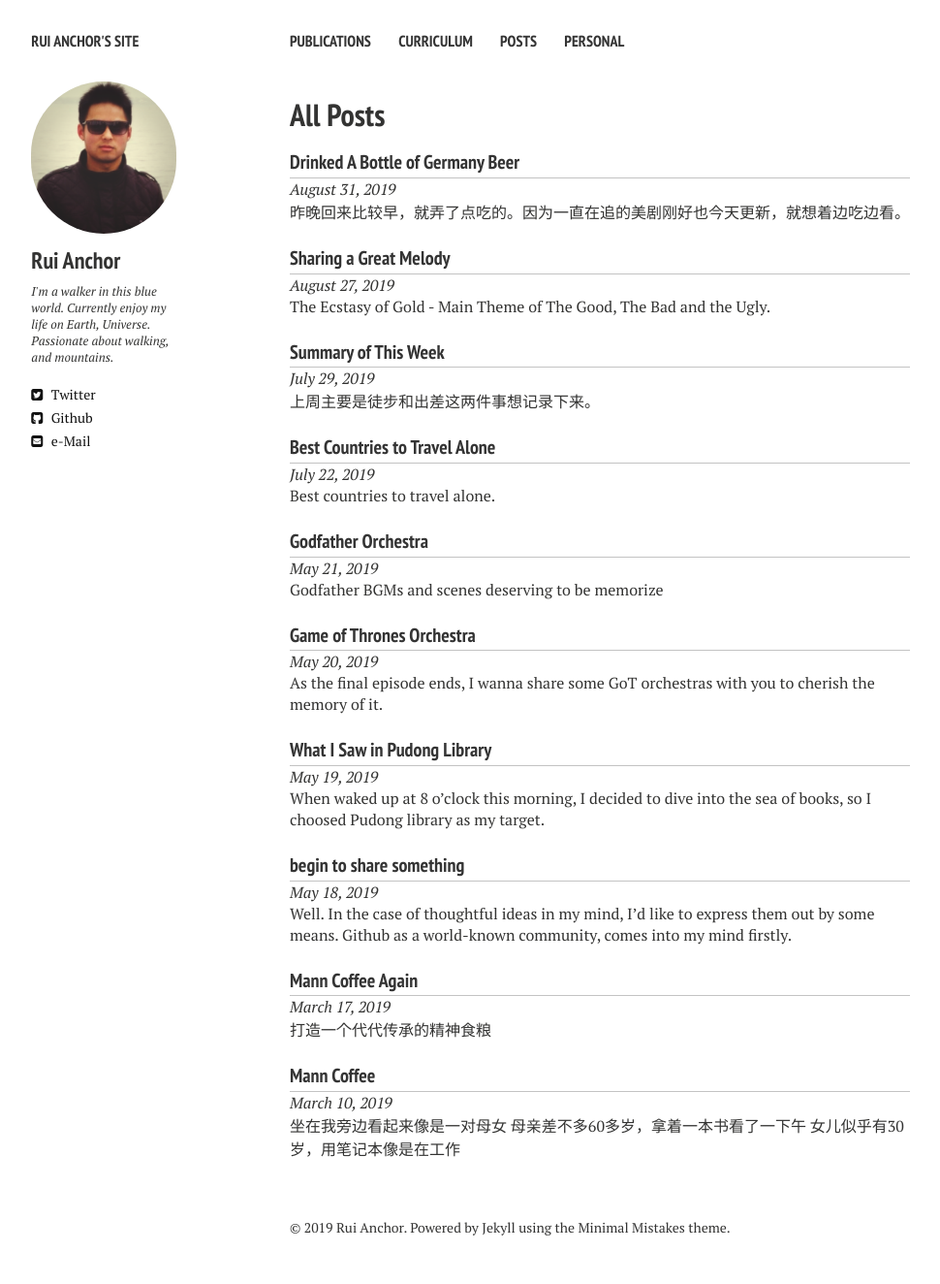
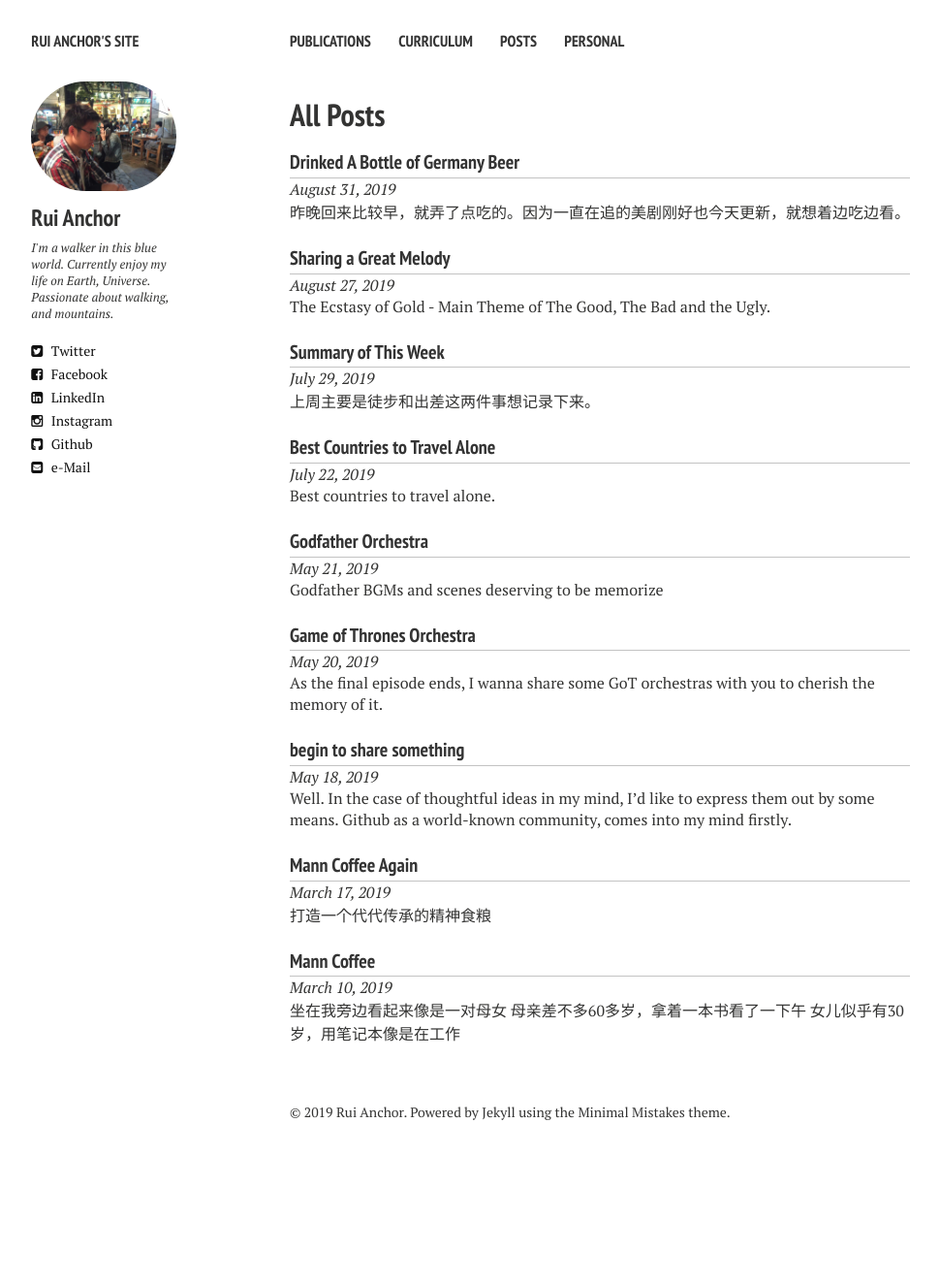
Before and after one commit to ruianchor/ruianchor.github.io, a Jekyll site: the page built from posts.md, in a window 1280 px wide. Shown: the whole page at 97% size, without its empty margins (21-991 px from the left). Built offline with Jekyll 4.4.1, drawn with Linux system fonts in a browser that asks for light colours; nearby versions of some CDN libraries; after the commit the page ends 1205 px from its top, so only the background shows below that.

Commit message:
changed avatar

```diff
--- a/_config.yml
+++ b/_config.yml
@@ -9,15 +9,16 @@ disqus_shortname: ruianchor
 # Owner/author information
 owner:
   name:           Rui Anchor
-  avatar:         avatar.png
+  avatar:         profile.jpg
   bio:            I'm a walker in this blue world. Currently enjoy my life on Earth, Universe. Passionate about walking, and mountains.
   email:          rui.anchor@gmail.com
   # Social networking links are used in author-bio sidebar. Update and remove as you like.
   twitter:        ruianchor
-  linkedin:
+  linkedin:       ruianchor
+  facebook:       ruianchor
+  instagram:      ruianchor
+  github:         ruianchor
   google_scholar:
-  google_plus:
-  github: ruianchor
 # Analytics and webmaster tools stuff goes here
 google_analytics: UA-52736040-1
 google_verify:
--- a/_posts/2019-05-19-what-I-saw-in-pudong-library.md
+++ /dev/null
@@ -1,14 +0,0 @@
----
-layout: post
-title: "What I Saw in Pudong Library"
-date: 2019-05-19
-author: anchor
----
-
-When waked up at 8 o'clock this morning, I decided to **dive into** the sea of books, so I choosed Pudong library as my target.
-
-As I walked along on the way to Pudong library, I started to appreciate the lovely views along the road. When I raised my head, this is the <font color="yellow">magnificent</font> sky I saw.
-
-![]({{site.baseurl}}/images/190519/sky.jpg){:width="240" height="360"}
-
-Hope you enjoy it!
```
Also changed, not shown: publications.md (+1 -1 lines), images/190519/sky.jpg (deleted), images/avatar.png (deleted), images/profile.jpg (added).
